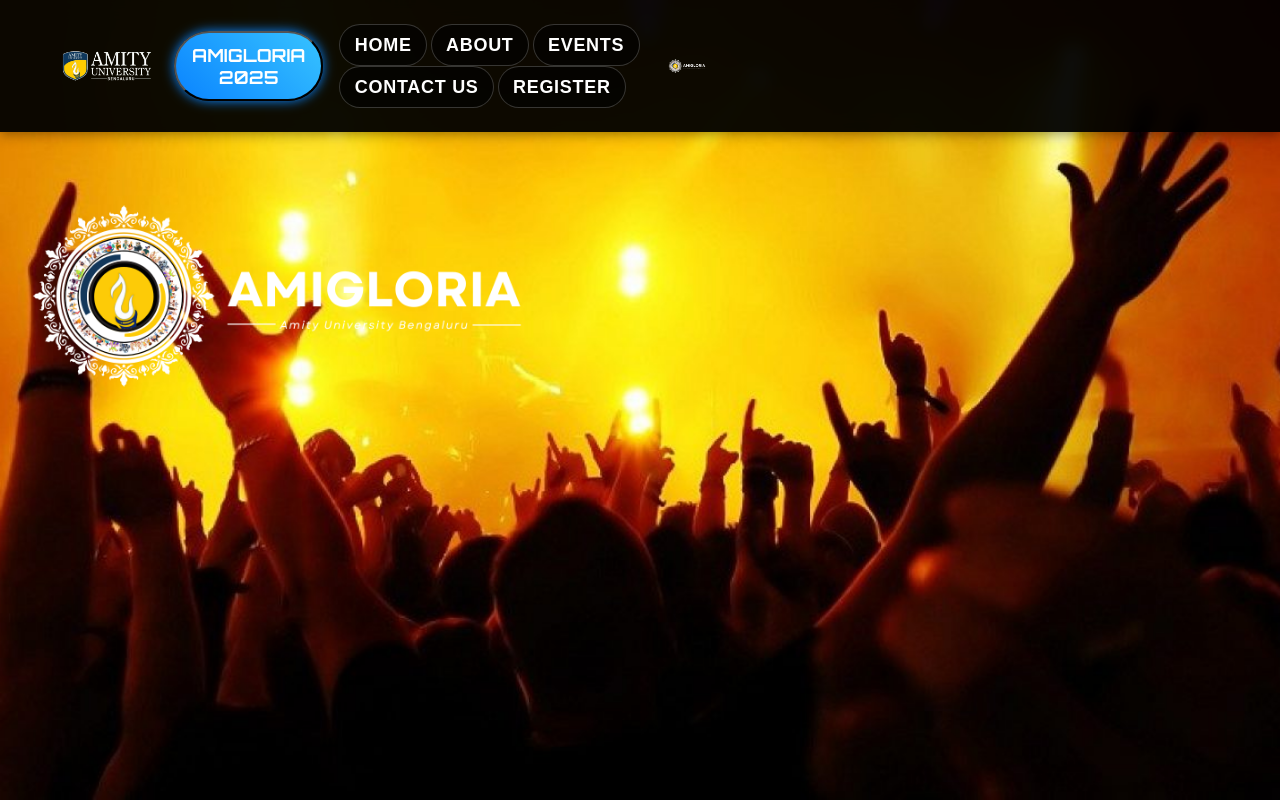
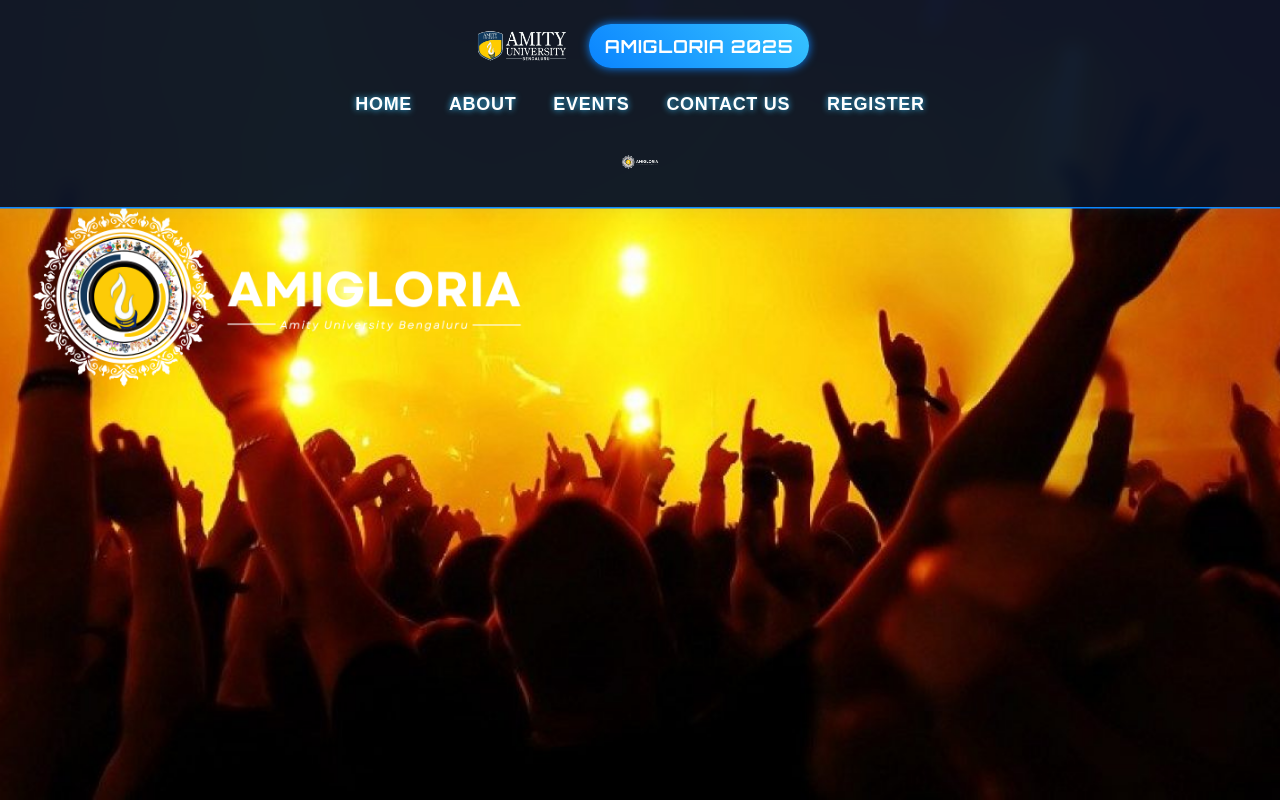
Before and after one commit to Aditya12705/Amigloria, a plain HTML site: page index.html in a window 1280 px wide. Shown: the top 800 px of the page. Drawn offline with nearby package versions, Linux system fonts and the light colour scheme; a web font is replaced by a local one.

Commit message:
Update styles.css

```diff
--- a/styles.css
+++ b/styles.css
@@ -143,87 +143,133 @@ section{
 }
 
 /* ---------- 5) Header + Navigation ---------- */
-/* ---------- HEADER (Fixed Row Layout) ---------- */
+
+
 header {
   position: fixed;
-  top: 0;
-  left: 0;
-  right: 0;
+  left: 0; right: 0; top: 0;
   z-index: 1000;
+  width: 100vw;
+  background: rgba(10, 20, 40, 0.96);
+  backdrop-filter: blur(8px);
+  padding: 0 0.5rem;
+  min-height: 56px;
+  display: flex;
+  flex-direction: column;
+  align-items: center;
+  justify-content: center;
+  box-shadow: 0 2px 16px 0 rgba(55,195,255,0.10), 0 1.5px 0 0 var(--blue);
+  border-radius: 0;
+}
+
+.navbar-center {
+  width: 100%;
+  max-width: 1200px;
+  display: flex;
+  flex-direction: column;
+  align-items: center;
+  justify-content: center;
+  gap: var(--space-3);
+}
+
+@media (min-width: 640px) {
+  .navbar-center {
+    flex-direction: row;
+    justify-content: center;
+    align-items: center;
+    gap: var(--space-8);
+  }
+}
+
+.header-logos {
   display: flex;
   align-items: center;
-  justify-content: space-between;
-  padding: 0.5rem 2rem;
-  background: rgba(0, 0, 0, 0.95);
-  backdrop-filter: blur(8px);
-  box-shadow: 0 2px 12px rgba(0, 0, 0, 0.4);
+  gap: var(--space-3);
+  margin: 0;
 }
 
-/* Left Logo */
-#amity-logo {
-  height: 48px;
+#amity-logo, #additional-logo {
+  height: 36px;
   width: auto;
+  display: block;
+  background: none;
 }
 
-/* Right Logo */
-#additional-logo,
-#amigloria-logo {
-  height: 52px;
-  width: auto;
+@media (min-width: 640px) {
+  #amity-logo, #additional-logo {
+    height: 44px;
+  }
 }
 
-/* Nav Row (centered) */
 .cockpit-nav {
-  flex: 1;
   display: flex;
+  align-items: center;
   justify-content: center;
-  align-items: center;
-  gap: 1.2rem;
+  gap: 0.5rem;
+  background: none;
+  border: none;
+  box-shadow: none;
+  width: auto;
+  max-width: none;
+  margin: 0 auto;
+  flex-wrap: wrap;
 }
 
-/* Nav Buttons */
+.nav-hud {
+  display: flex;
+  gap: var(--space-2);
+  flex-wrap: wrap;
+  justify-content: center;
+}
+
 .nav-button {
-  background: rgba(0, 0, 0, 0.6);
+  background: transparent;
   color: var(--white);
-  border: 1px solid rgba(255, 255, 255, 0.2);
-  border-radius: var(--r-pill);
-  padding: 0.45rem 1.2rem;
-  font-size: var(--fs-sm);
+  border: none;
+  padding: 0.35rem 0.7rem;
+  font-size: var(--fs-xs);
   font-weight: 700;
-  letter-spacing: 0.04em;
   text-transform: uppercase;
   cursor: pointer;
-  transition: all 0.2s ease;
+  position: relative;
+  border-radius: var(--r-pill);
+  text-shadow: 0 0 6px var(--light-blue);
+  letter-spacing: 0.04em;
+  transition: background 0.18s, color 0.18s, box-shadow 0.18s, transform 0.18s;
+  box-shadow: 0 0 0 transparent;
 }
-.nav-button:hover {
-  background: rgba(55,195,255,0.15);
+.nav-button:hover,
+.nav-button:focus-visible {
+  background: rgba(55,195,255,0.10);
   color: var(--light-blue);
-  box-shadow: 0 0 12px var(--light-blue);
+  box-shadow: 0 0 8px var(--light-blue);
+  transform: translateY(-1.5px) scale(1.04);
 }
 
-/* Highlighted Button (Amigloria 2025) */
 #launch-button {
   background: linear-gradient(45deg, var(--blue), var(--light-blue));
-  color: white;
+  color: var(--white);
+  border: none;
+  padding: 0.45rem 0.9rem;
+  font-size: var(--fs-xs);
+  font-weight: 800;
+  cursor: pointer;
+  border-radius: var(--r-pill);
+  box-shadow: 0 0 10px var(--blue);
   font-family: 'Orbitron', sans-serif;
-  font-size: var(--fs-sm);
-  font-weight: 800;
-  border-radius: var(--r-pill);
-  padding: 0.55rem 1.3rem;
-  box-shadow: 0 0 12px var(--blue);
-  text-transform: uppercase;
+  letter-spacing: 0.04em;
 }
 
 /* Particle burst container */
-.nav-particle-burst{ position:absolute; pointer-events:none; }
-.nav-particle{
-  position:absolute; width:5px; height:5px; border-radius:50%;
-  background: var(--white); opacity:1;
+.nav-particle-burst { position: absolute; pointer-events: none; }
+.nav-particle {
+  position: absolute; width: 5px; height: 5px; border-radius: 50%;
+  background: var(--white); opacity: 1;
   animation: burst .5s ease-out forwards;
 }
-@keyframes burst{
-  0%{ opacity:1; transform: scale(1) translate(0,0); }
-  100%{ opacity:0; transform: scale(0) translate(var(--x),var(--y)); }
+@keyframes burst {
+  0% { opacity: 1; transform: scale(1) translate(0,0); }
+  100% { opacity: 0; transform: scale(0) translate(var(--x),var(--y)); }
 }
 
 /* ---------- 6) Branding / Hero ---------- */
```
